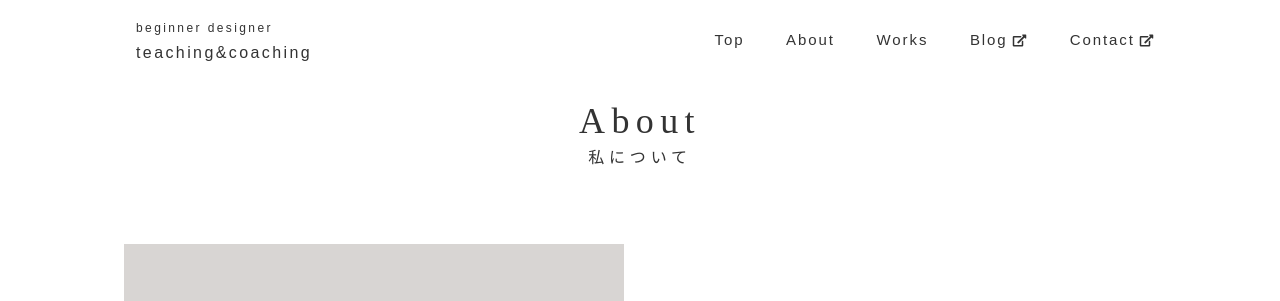
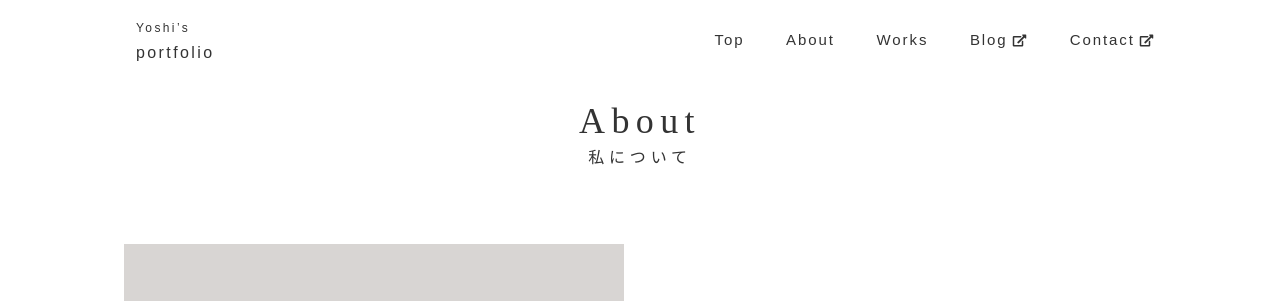
Before and after one commit to Yoshiaki-net/Yoshiaki-net.github.io, a plain HTML site: page about-index.html in a window 1280 px wide. Shown: the top 301 px of the page. Drawn offline with nearby package versions, Linux system fonts and the light colour scheme; a web font is replaced by a local one.

Commit message:
Update about-index.html

```diff
--- a/about-index.html
+++ b/about-index.html
@@ -44,8 +44,8 @@
         <nav id="gnav">
             <div class="nav-box">
                 <h1 class="logo">
-                    <a href="mihon-index.html"><span class="text-small">beginner designer</span>
-                    <br>teaching&coaching</a>
+                    <a><span class="text-small">Yoshi’s</span>
+                    <br>portfolio</a>
                 </h1>
                 <ul class="pc-menu">
                   <li class="pc-nav"><a href="index.html">Top</a></li>
```
